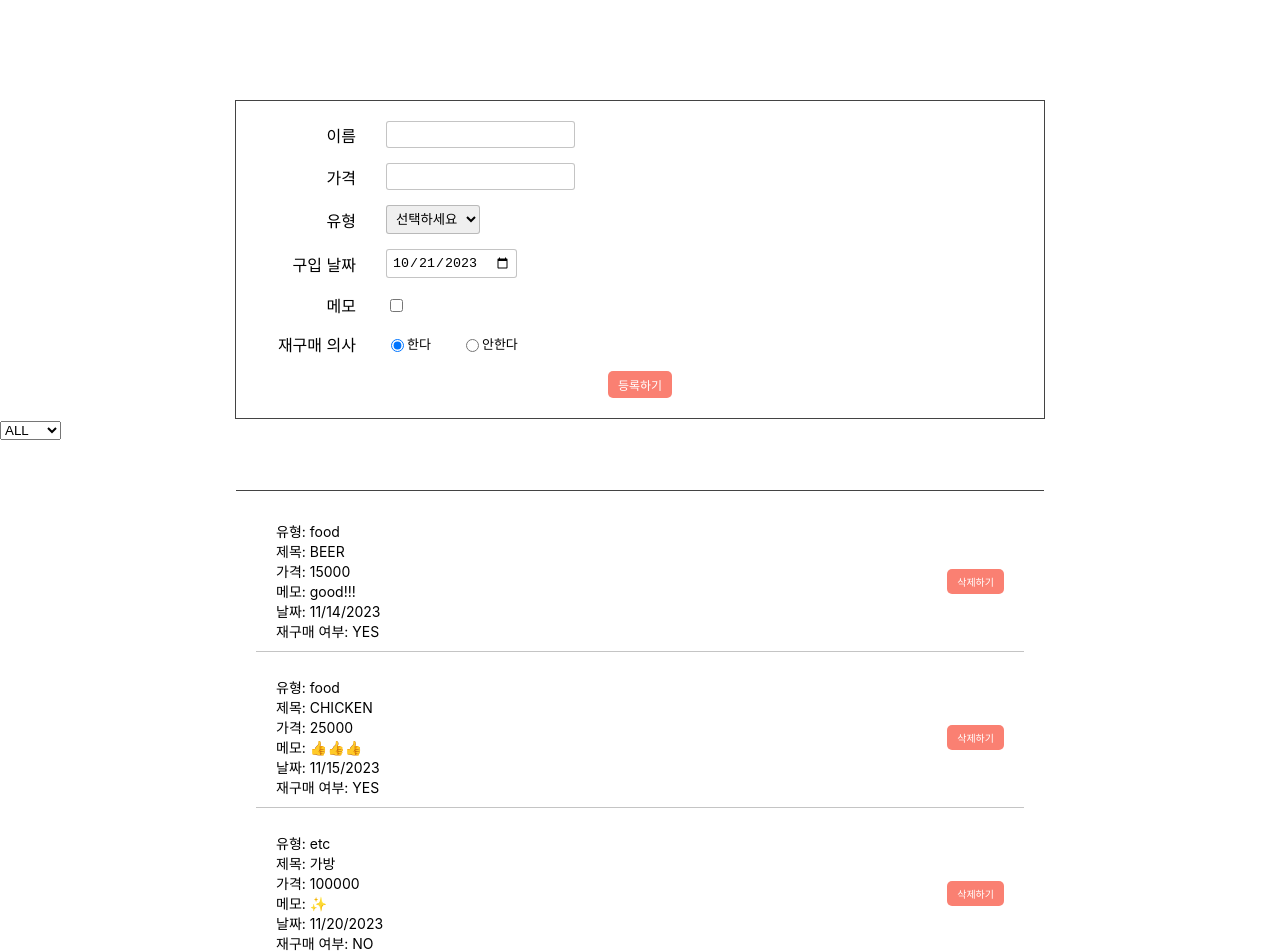
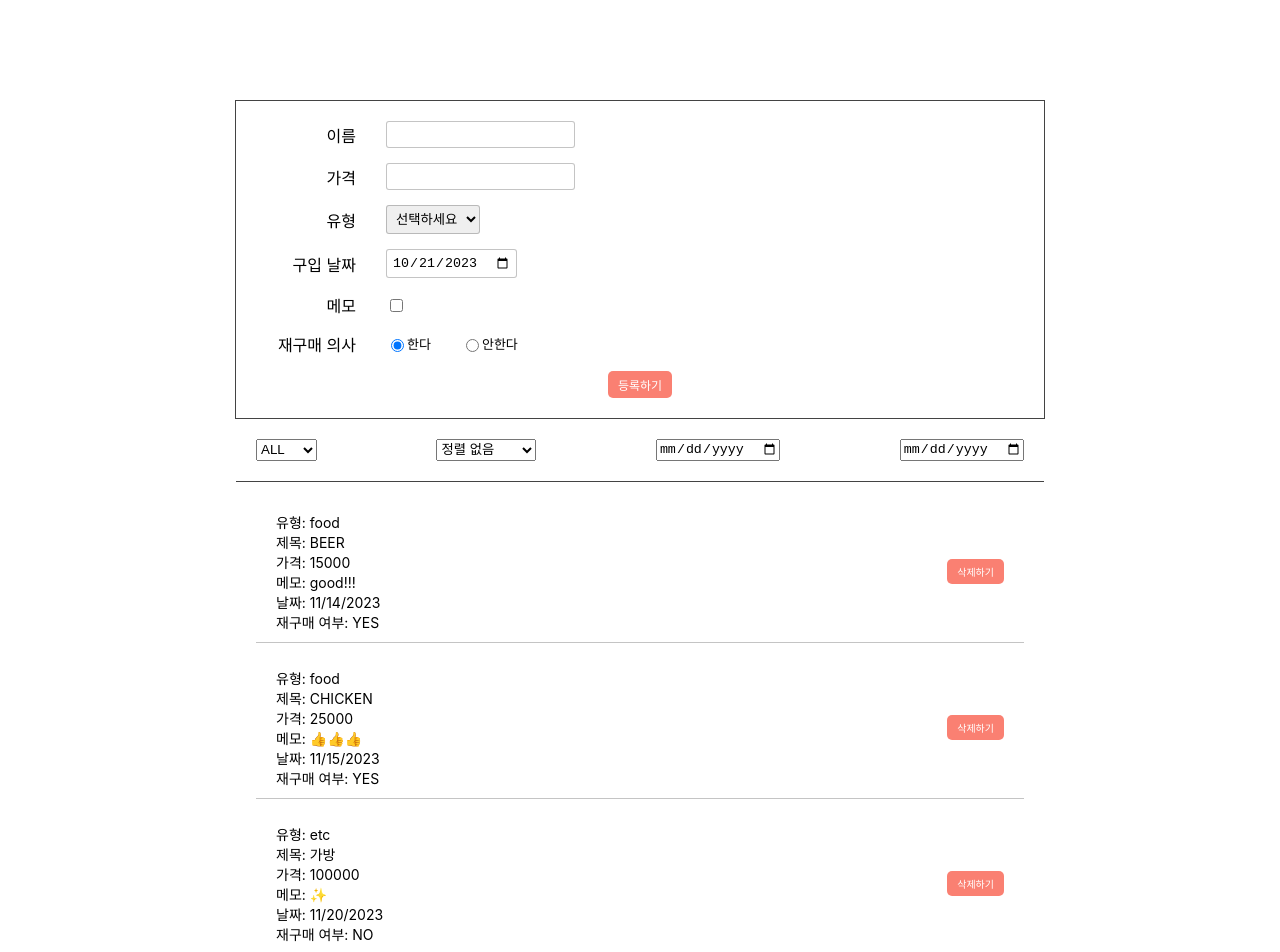
Before and after one commit to yeona23/housekeeping_book, a React (Create React App) app: page / in a window 1280 px wide. Shown: the top 952 px of the page. Built offline with nearby package versions, Linux system fonts and the light colour scheme.

Commit message:
sort기능 추가
date sort
proce sort

```diff
--- a/src/App.js
+++ b/src/App.js
@@ -37,7 +37,6 @@ function App() {
   const idRef = useRef(3);
 
   const onSubmit = (data) => {
-    console.log("tr");
     const newBook = {
       id: idRef.current,
       ...data,
@@ -49,30 +48,48 @@ function App() {
     setBook((prevBook) => [newBook, ...prevBook]);
   };
 
-  const onKeyDown = (e) => {
-    if (e.keyCode === 13) {
-      e.preventDefault();
-    }
-  };
-
-  const [selectedType, SetSelectedType] = useState("");
-
-  const handleTypeChange = (newType) => {
-    SetSelectedType(newType);
-  };
-
   const onDelete = (targetId) => {
     setBook((prevBook) => prevBook.filter((it) => it.id !== targetId));
   };
 
+  const [selectedType, setSelectedType] = useState("");
+  const [selectedSortOption, setSelectedSortOption] = useState("");
+  const [selectedStartDate, setSelectedStartDate] = useState("");
+  const [selectedEndDate, setSelectedEndDate] = useState("");
+  const [dateFilteredItems, setDateFilteredItems] = useState([]);
+
+  const applyFilter = () => {
+    // 필터링을 수행
+    const startDate = new Date(selectedStartDate);
+    const endDate = new Date(selectedEndDate);
+    const filteredItems = book.filter((item) => {
+      const itemDate = item.date;
+      return (
+        (!startDate || itemDate >= startDate) &&
+        (!endDate || itemDate <= endDate)
+      );
+    });
+
+    // 필터링된 결과를 상태에 저장
+    setDateFilteredItems(filteredItems);
+  };
+
   return (
     <div className="Book">
-      <FormAccount onCreate={onSubmit} onKeyDown={onKeyDown} />
+      <FormAccount onCreate={onSubmit} />
       <FilterAndSort
-        onTypeChange={handleTypeChange}
+        onTypeChange={setSelectedType}
+        onSortChange={setSelectedSortOption}
+        onApplyFilter={applyFilter}
+      />
+      <ItemList
+        book={dateFilteredItems.length > 0 ? dateFilteredItems : book}
         selectedType={selectedType}
+        selectedSortOption={selectedSortOption}
+        onDelete={onDelete}
+        selectedStartDate={selectedStartDate}
+        selectedEndDate={selectedEndDate}
       />
-      <ItemList book={book} selectedType={selectedType} onDelete={onDelete} />
     </div>
   );
 }
--- /dev/null
+++ b/src/components/FilterAndSort.css
@@ -0,0 +1,20 @@
+.FilterAndSort {
+  width: 60vw;
+  margin: 20px auto;
+  padding: 0 20px;
+  display: flex;
+  justify-content: space-between;
+}
+
+select:focus {
+  outline: 1px solid salmon;
+}
+
+option:focus {
+  background: salmon;
+  color: #fff;
+}
+
+.FilterAndSort input:focus {
+  outline: 1px solid salmon;
+}
--- a/src/components/FilterAndSort.js
+++ b/src/components/FilterAndSort.js
@@ -1,6 +1,15 @@
 import React from "react";
+import "./FilterAndSort.css";
 
-const FilterAndSort = ({ onTypeChange, selectedType }) => {
+const FilterAndSort = ({
+  onTypeChange,
+  selectedType,
+  onSortChange,
+  selectedSortOption,
+  selectedStartDate,
+  selectedEndDate,
+  onApplyFilter,
+}) => {
   return (
     <div className="FilterAndSort">
       <select
@@ -12,6 +21,28 @@ const FilterAndSort = ({ onTypeChange, selectedType }) => {
         <option value="edu">EDU</option>
         <option value="etc">ETC</option>
       </select>
+
+      <select
+        value={selectedSortOption}
+        onChange={(e) => onSortChange(e.target.value)}
+      >
+        <option value="">정렬 없음</option>
+        <option value="priceAsc">가격 낮은 순</option>
+        <option value="priceDesc">가격 높은 순</option>
+        <option value="dateAsc">날짜 오름차순</option>
+        <option value="dateDesc">날짜 내림차순</option>
+      </select>
+
+      <input
+        type="date"
+        value={selectedStartDate}
+        onChange={(e) => onApplyFilter(selectedStartDate, selectedEndDate)}
+      />
+      <input
+        type="date"
+        value={selectedEndDate}
+        onChange={(e) => onApplyFilter(selectedStartDate, selectedEndDate)}
+      />
     </div>
   );
 };
--- a/src/components/ItemList.css
+++ b/src/components/ItemList.css
@@ -5,7 +5,7 @@
   width: 60vw;
   height: auto;
   margin: 0 auto;
-  margin: 50px auto;
+  margin: 0 auto 50px auto;
   display: flex;
   flex-direction: column;
   gap: 15px;
--- a/src/components/ItemList.js
+++ b/src/components/ItemList.js
@@ -2,14 +2,32 @@
 import "./ItemList.css";
 import React from "react";
 
-const ItemList = ({ book, selectedType, onDelete }) => {
+const ItemList = ({
+  book,
+  selectedType,
+  selectedSortOption,
+  onDelete,
+  selectedStartDate,
+  selectedEndDate,
+}) => {
   const onClickDelete = (id) => {
     onDelete(id);
   };
 
+  const sortOptions = {
+    priceAsc: (a, b) => a.price - b.price,
+    priceDesc: (a, b) => b.price - a.price,
+    dateAsc: (a, b) => a.date - b.date,
+    dateDesc: (a, b) => b.date - a.date,
+  };
+
+  const sortedItems = selectedSortOption
+    ? [...book].sort(sortOptions[selectedSortOption])
+    : book;
+
   const filteredItems = selectedType
-    ? book.filter((content) => content.purchaseType === selectedType)
-    : book;
+    ? sortedItems.filter((content) => content.purchaseType === selectedType)
+    : sortedItems;
 
   return (
     <>
```
